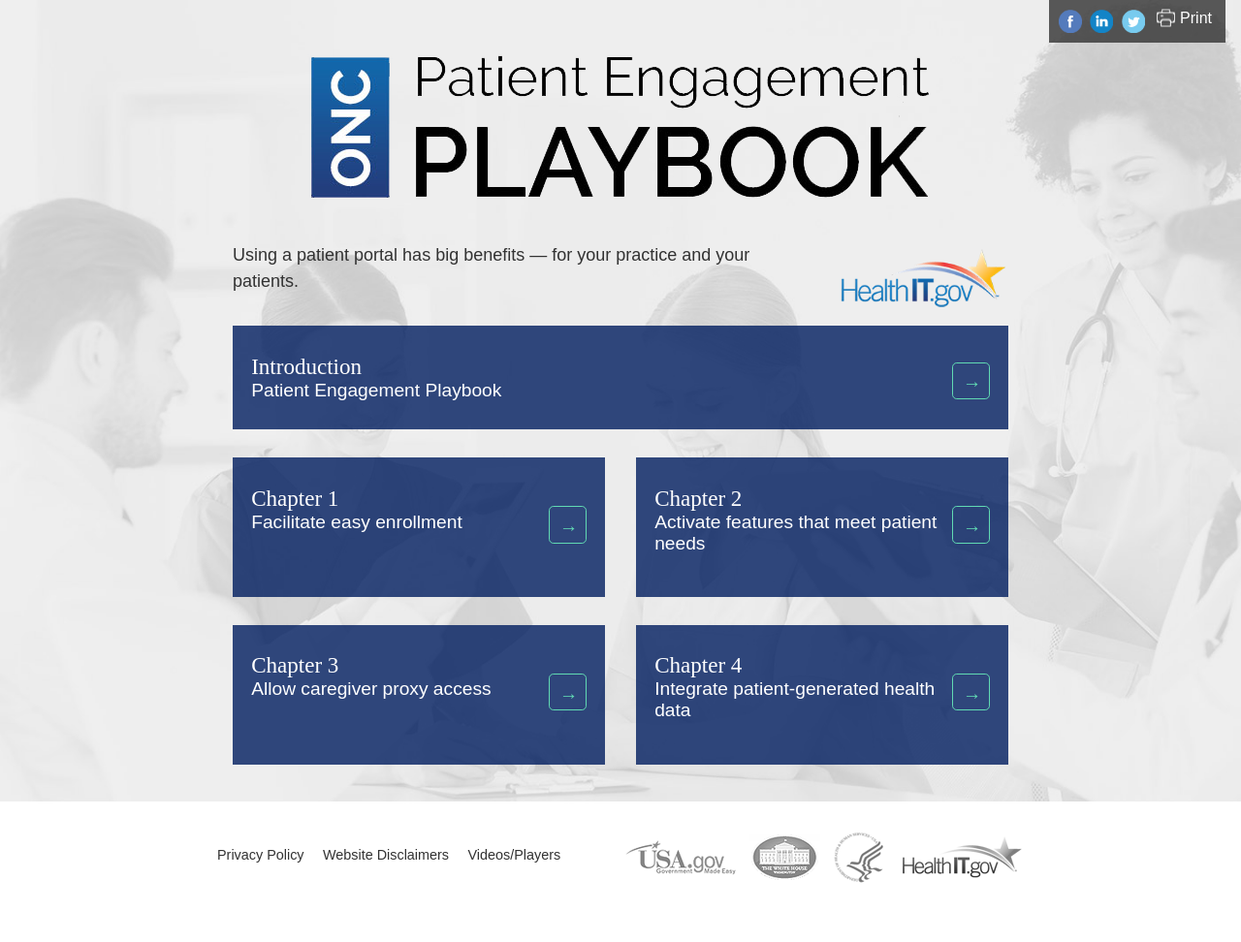
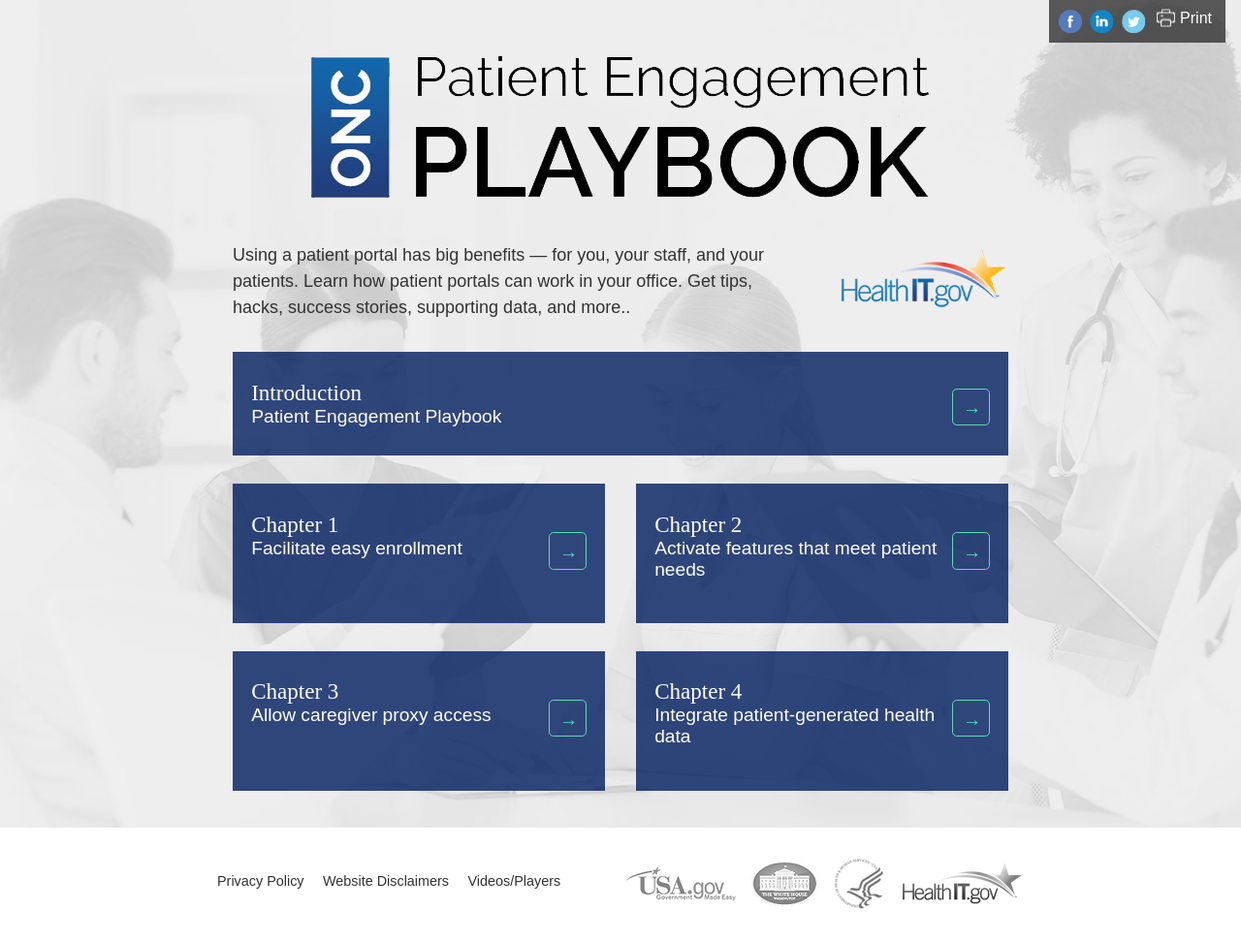
Before and after one commit to SriGovHealth/ONCHITPlaybook, a Jekyll site: the page built from _content/homepage.html, in a window 1280 px wide. Shown: the whole page at 97% size. Built offline with Jekyll 4.4.1, drawn with Linux system fonts in a browser that asks for light colours; before the commit the page ends 945 px from its top, so only the background shows below that.

Commit message:
Fix homepage intro copy

```diff
--- a/_content/homepage.html
+++ b/_content/homepage.html
@@ -21,7 +21,7 @@ og-poster: ""
         <a href="https://www.healthIT.gov/"><img src="{{ "/img/healthIT-logo-medium.png" | prepend: site.baseurl }}" alt="A product of HealthIT.gov"></a>
       </div>
       <div class="grid-9 pull-3">
-        <p>Using a patient portal has big benefits &mdash; for your practice and your patients.</p>
+        <p>Using a patient portal has big benefits &mdash; for you, your staff, and your patients. Learn how patient portals can work in your office. Get tips, hacks, success stories, supporting data, and more..</p>
       </div>
     </div>
     <div class="row">
```
